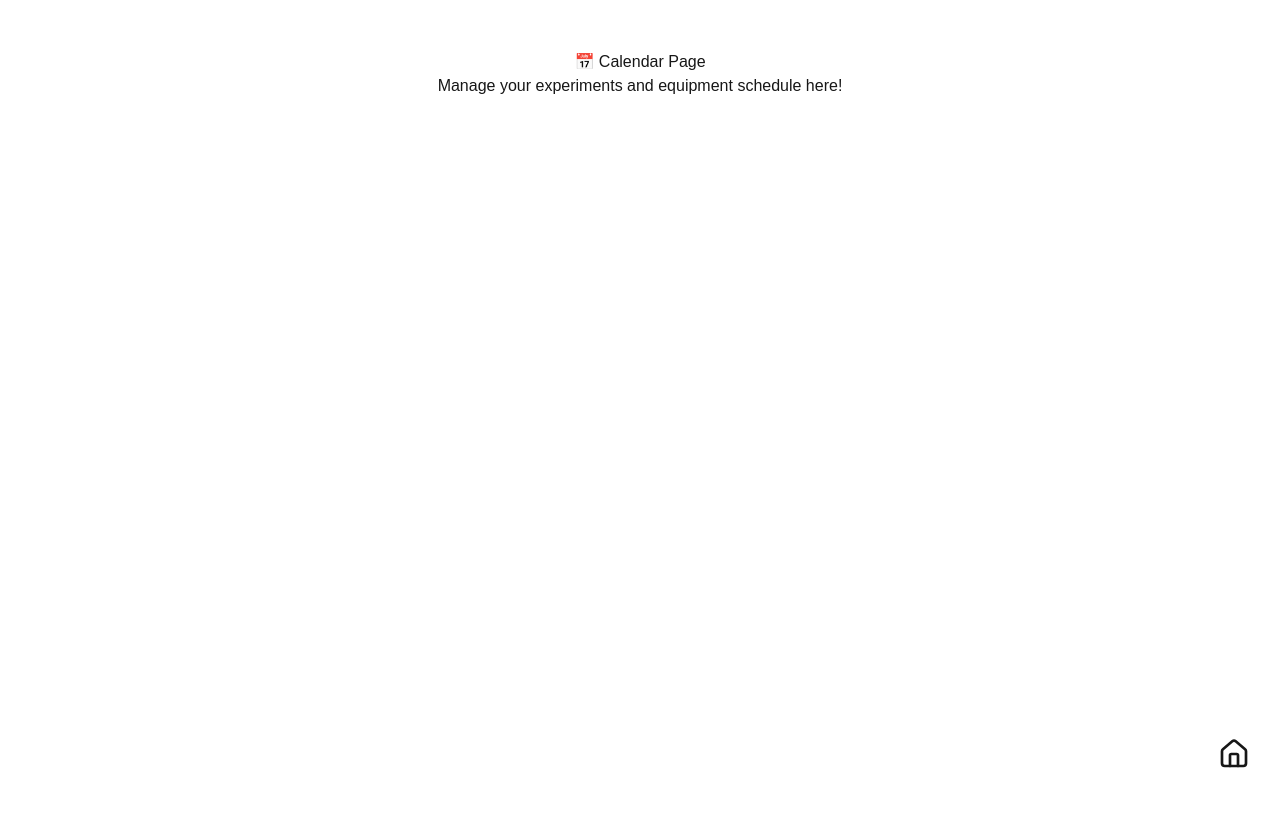
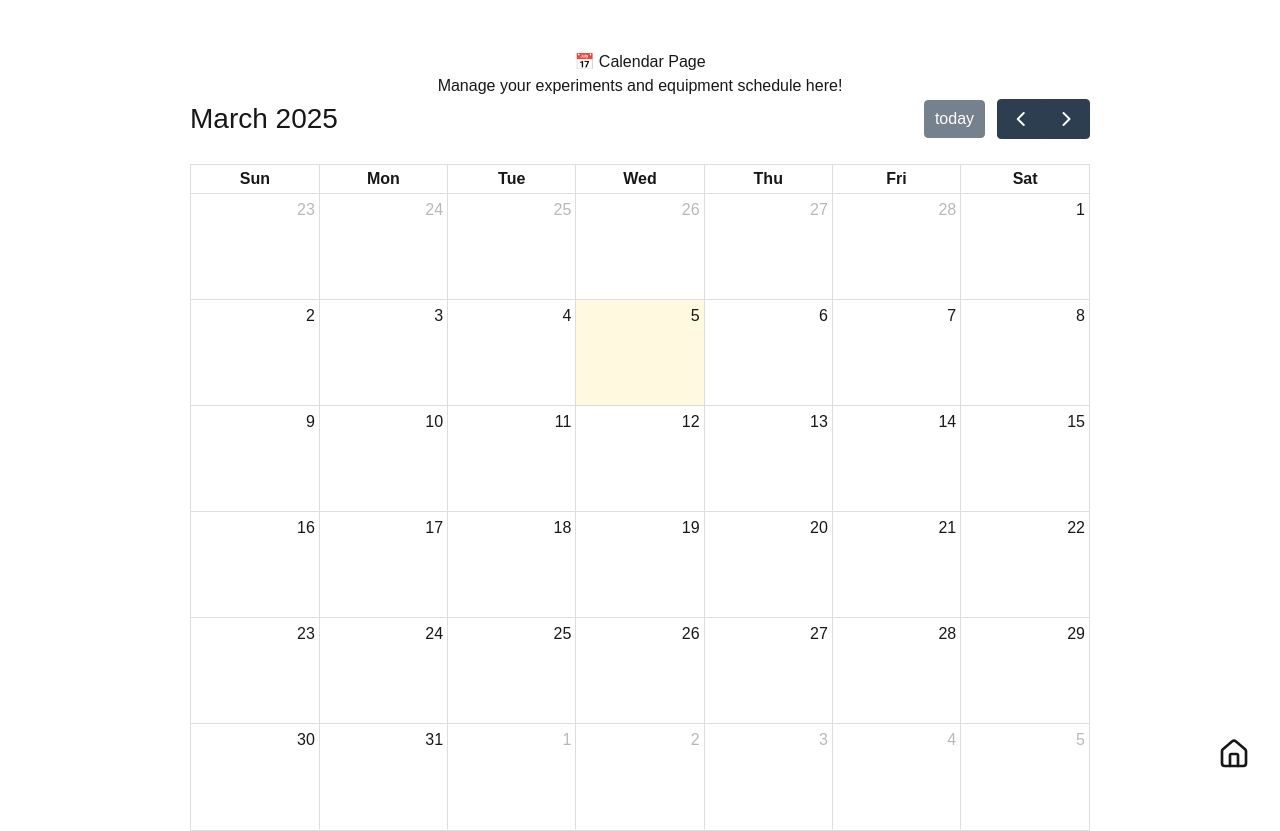
Before and after one commit to malyari/git_labLink, a Next.js app in the folder lablink/: page /calendar in a window 1280 px wide. Before the commit the page ends 800 px from the top, so only its background shows below. Built offline with nearby package versions, Linux system fonts and the light colour scheme.

Commit message:
added calendar to calendar page, no other changes

```diff
--- a/lablink/package.json
+++ b/lablink/package.json
@@ -9,6 +9,9 @@
     "lint": "next lint"
   },
   "dependencies": {
+    "@fullcalendar/daygrid": "^6.1.15",
+    "@fullcalendar/interaction": "^6.1.15",
+    "@fullcalendar/react": "^6.1.15",
     "lucide-react": "^0.477.0",
     "next": "15.2.1",
     "react": "^19.0.0",
--- a/lablink/src/app/calendar/page.js
+++ b/lablink/src/app/calendar/page.js
@@ -1,11 +1,39 @@
+"use client"; // Ensures this runs on the client side in Next.js
+
 import Link from "next/link";
 import { Home } from "lucide-react";
+import { useState } from "react";
+import FullCalendar from "@fullcalendar/react";
+import dayGridPlugin from "@fullcalendar/daygrid";
+import interactionPlugin from "@fullcalendar/interaction"; // Enables event editing
 
 export default function CalendarPage() {
+  const [events, setEvents] = useState([]);
+
+  // Function to add a new event
+  const handleDateClick = (info) => {
+    const title = prompt("Enter event title:");
+    if (title) {
+      const newEvent = { title, start: info.dateStr };
+      setEvents([...events, newEvent]);
+    }
+  };
+
   return (
     <main style={{ textAlign: "center", padding: "50px", position: "relative", height: "100vh" }}>
       <h1>📅 Calendar Page</h1>
       <p>Manage your experiments and equipment schedule here!</p>
+
+      {/* FullCalendar Component */}
+      <div style={{ maxWidth: "900px", margin: "auto" }}>
+        <FullCalendar
+          plugins={[dayGridPlugin, interactionPlugin]}
+          initialView="dayGridMonth"
+          events={events}
+          dateClick={handleDateClick} // Allow adding events
+          editable={true} // Enable drag-and-drop editing
+        />
+      </div>
 
       {/* Home Icon Button (Bottom-right) */}
       <div style={{ position: "absolute", bottom: "20px", right: "20px" }}>
```
Also changed, not shown: 1 other file (tests, documents, lock files or other folders).
